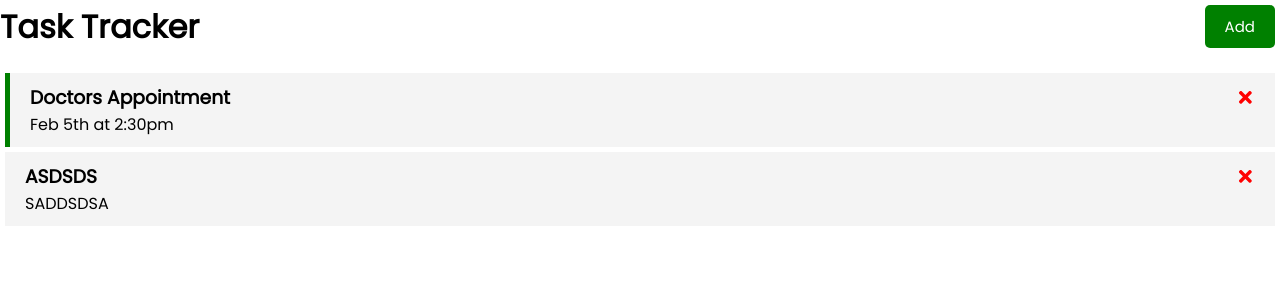
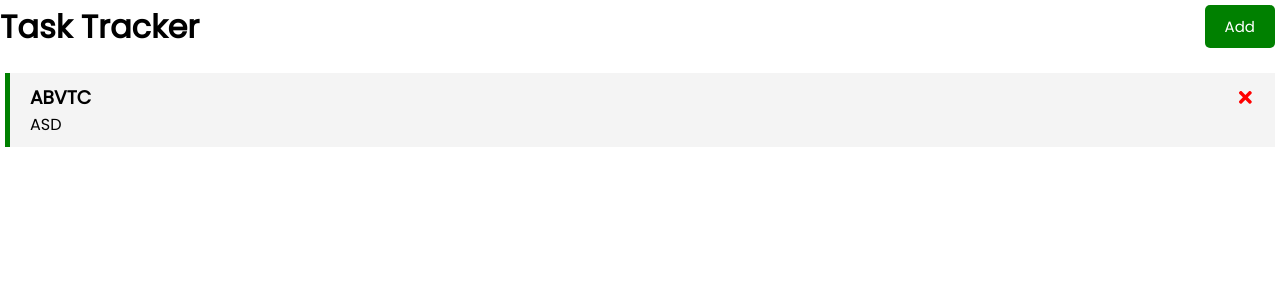
Before and after one commit to peter88tom/react_crash_course, a React (Create React App) app: page / in a window 1280 px wide. Shown: the top 300 px of the page. Built offline with nearby package versions, Linux system fonts and the light colour scheme; data requests are answered from the project's data file.

Commit message:
Add task toggle functionality to fake js server

```diff
--- a/db.json
+++ b/db.json
@@ -1,16 +1,10 @@
 {
   "tasks": [
     {
-      "id": 1,
-      "text": "Doctors Appointment",
-      "day": "Feb 5th at 2:30pm",
-      "reminder": true
-    },
-    {
-      "text": "ASDSDS",
-      "day": "SADDSDSA",
-      "reminder": false,
-      "id": 2
+      "text": "ABVTC",
+      "day": "ASD",
+      "reminder": true,
+      "id": 1
     }
   ]
 }
--- a/src/App.js
+++ b/src/App.js
@@ -35,6 +35,15 @@
     const data = await res.json()
 
    return data
+}
+
+// Fetch single task
+const fetchTask = async (id) => {
+  const res =  await fetch(`http://localhost:5000/tasks/${id}`)
+
+  const data = await res.json();
+
+  return data
 }
 
 
@@ -78,9 +87,26 @@
 Function to set reminder for each appointment
 Every time you double click the appointment it will add the strip with color on the left side
 */
-const toggleReminder = (id) =>{
-  //console.log('toggle reminder', id);
-  setTaks(tasks.map( (task) => task.id === id ? { ...task, reminder: !task.reminder } : task));
+const toggleReminder = async (id) =>{
+  // get single task to toggle
+  const taskToToggle  = await fetchTask(id)
+
+  // create a new task by spreading accross and setting the reminder not equal to the previous one
+  const updatedTask = { ...taskToToggle, reminder: !taskToToggle.reminder}
+
+  // set the updates
+  const res = await fetch(`http://localhost:5000/tasks/${id}`, {
+    method: 'PUT',
+    headers:{
+      'Content-type': 'application/json'
+    },
+    body: JSON.stringify(updatedTask)
+  })
+
+  const data = await res.json()
+
+
+  setTaks(tasks.map( (task) => task.id === id ? { ...task, reminder: data.reminder } : task))
 }
 
   return (
```
